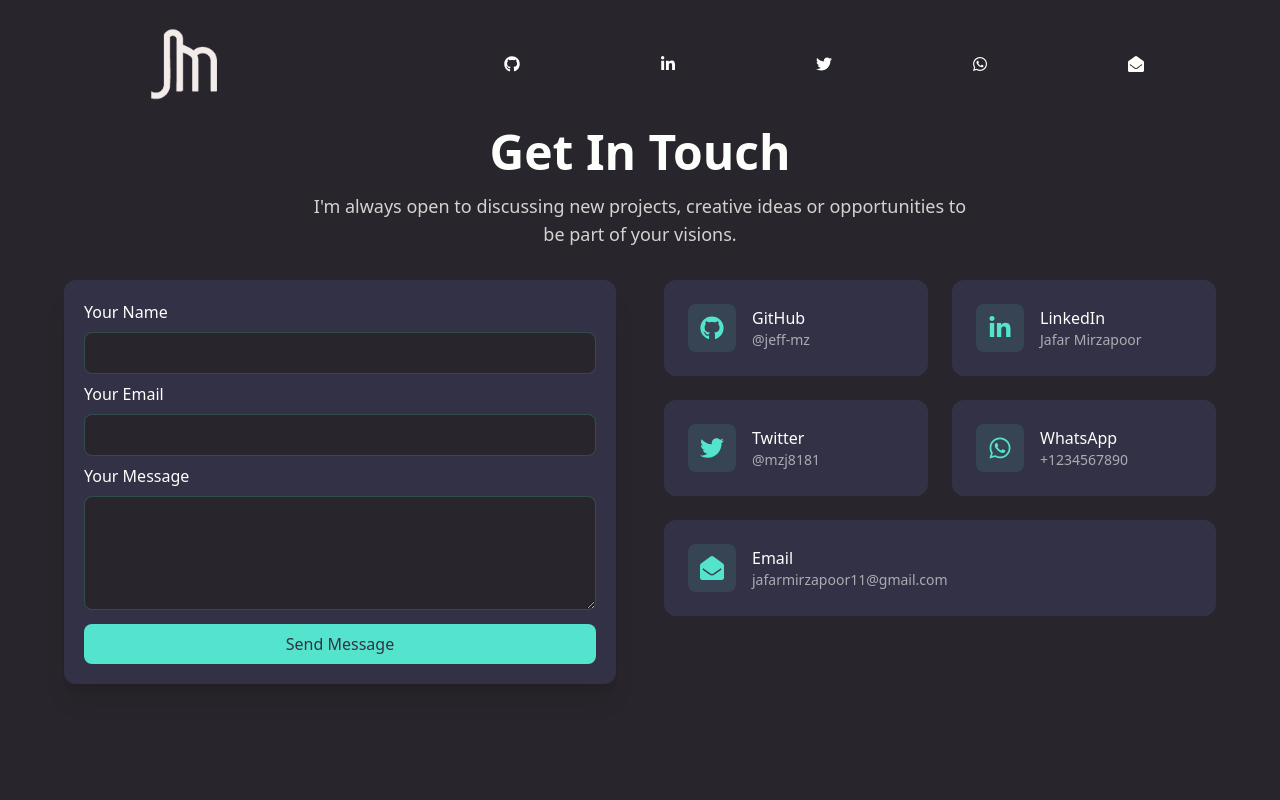
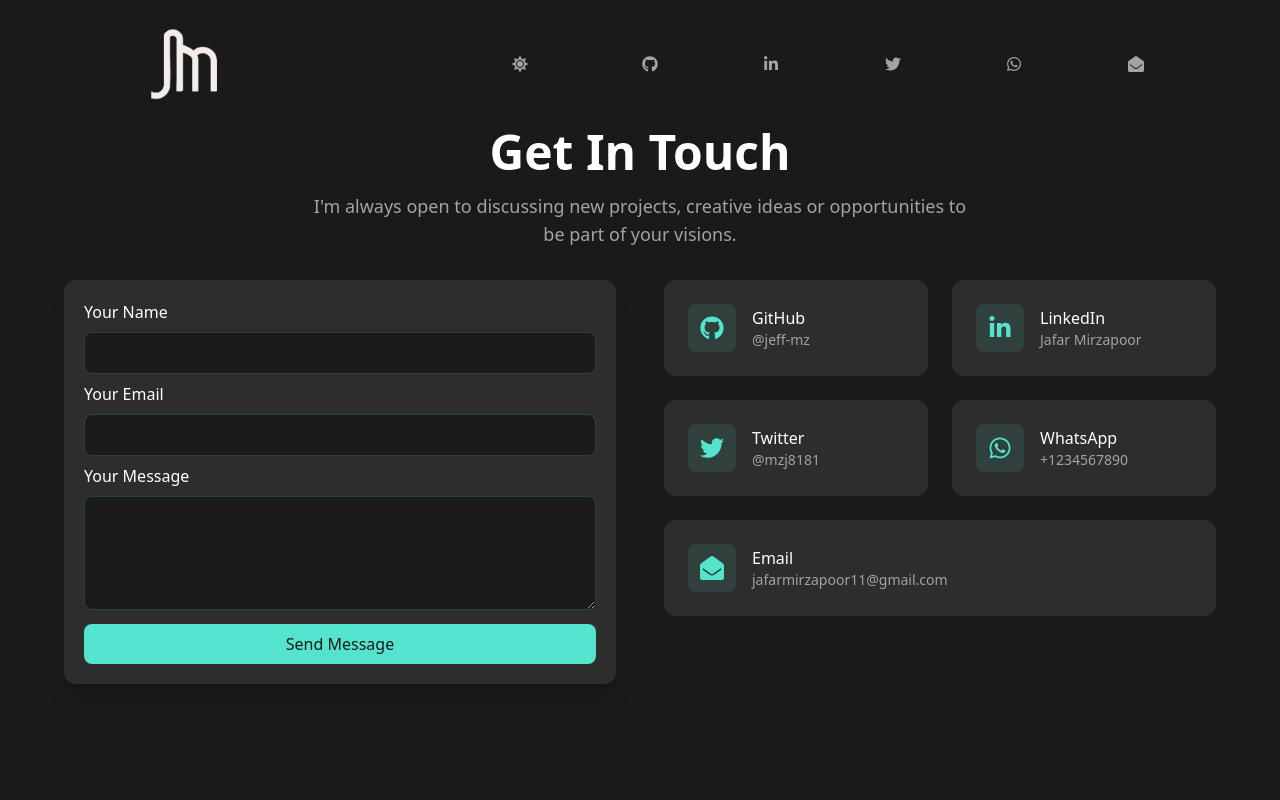
Before and after one commit to jeff-mz/react-simple-portfolio, a React (Vite) app: page /contact in a window 1280 px wide. Shown: the top 800 px of the page. Built offline with nearby package versions, Linux system fonts and the light colour scheme.

Commit message:
added theme switcher.

```diff
--- a/src/App.jsx
+++ b/src/App.jsx
@@ -1,4 +1,5 @@
 import { Route, Routes } from "react-router-dom";
+import { ThemeProvider } from "./context/ThemeContext";
 
 // components
 import About from "./components/About";
@@ -9,7 +10,8 @@ import Homepage from "./layout/Homepage";
 
 function App() {
   return (
-    <main className="bg-dark-primary w-full min-h-screen flex flex-col">
+    <ThemeProvider>
+      <main className="bg-light-primary dark:bg-dark-primary w-full min-h-screen flex flex-col transition-colors duration-200">
         <Homepage>
           <div className="flex-1">
             <Routes>
@@ -28,6 +30,7 @@ function App() {
           </div>
         </Homepage>
       </main>
+    </ThemeProvider>
   );
 }
 
--- a/src/components/About.jsx
+++ b/src/components/About.jsx
@@ -24,16 +24,16 @@ function About() {
 
       {/* hero text  */}
       <div className="w-full lg:w-1/2 md:ml-4">
-        <h1 className="font-bold text-4xl text-light text-left xl:text-7xl xl:mb-10">
+        <h1 className="font-bold text-4xl text-light-text dark:text-light text-left xl:text-7xl xl:mb-10">
           Hey there <span className="emoji">👋</span>
           <span className="block">
             my name is{" "}
-            <span className="underline decoration-wavy decoration-green-pale font-bold ">
+            <span className="underline decoration-wavy decoration-green-pale font-bold">
               Jafar
             </span>
           </span>
         </h1>
-        <p className="text-base text-left my-4 text-light md:max-lg:text-xl xl:text-3xl xl:leading-10">
+        <p className="text-base text-left my-4 text-light-text dark:text-light md:max-lg:text-xl xl:text-3xl xl:leading-10">
           I am a web designer and a front-end developer with passion of creating
           functional, responsive and accessible websites. I have experience in
           working with Wordpress and Shopify and of course Html and Css but I
--- a/src/components/Contact.jsx
+++ b/src/components/Contact.jsx
@@ -72,13 +72,13 @@ function Contact() {
 
   return (
     <section className="container mx-auto px-4 h-max" id="contact">
-      <div className="max-w-6xl mx-auto h-max ">
+      <div className="max-w-6xl mx-auto h-max">
         {/* Header */}
         <div className="text-center mb-8">
-          <h1 className="text-4xl md:text-5xl font-bold text-light mb-4">
+          <h1 className="text-4xl md:text-5xl font-bold text-light-text-primary dark:text-dark-text-primary mb-4">
             Get In Touch
           </h1>
-          <p className="text-light/80 text-lg max-w-2xl mx-auto">
+          <p className="text-light-text-secondary dark:text-dark-text-secondary text-lg max-w-2xl mx-auto">
             I&apos;m always open to discussing new projects, creative ideas or
             opportunities to be part of your visions.
           </p>
@@ -86,10 +86,13 @@ function Contact() {
 
         <div className="grid grid-cols-1 lg:grid-cols-2 gap-12">
           {/* Contact Form */}
-          <div className="bg-dark-secondary rounded-xl p-5 shadow-xl">
+          <div className="bg-light-secondary dark:bg-dark-secondary rounded-xl p-5 shadow-xl">
             <form onSubmit={handleSubmit} className="space-y-2">
               <div>
-                <label htmlFor="name" className="block text-light mb-2">
+                <label
+                  htmlFor="name"
+                  className="block text-light-text-primary dark:text-dark-text-primary mb-2"
+                >
                   Your Name
                 </label>
                 <input
@@ -98,12 +101,15 @@ function Contact() {
                   name="name"
                   value={formData.name}
                   onChange={handleChange}
-                  className="w-full px-4 py-2 bg-dark-primary border border-green-pale/20 rounded-lg text-light focus:outline-none focus:border-green-pale transition-colors"
+                  className="w-full px-4 py-2 bg-light-primary dark:bg-dark-primary border border-green-pale/20 rounded-lg text-light-text-primary dark:text-dark-text-primary focus:outline-none focus:border-green-pale transition-colors"
                   required
                 />
               </div>
               <div>
-                <label htmlFor="email" className="block text-light mb-2">
+                <label
+                  htmlFor="email"
+                  className="block text-light-text-primary dark:text-dark-text-primary mb-2"
+                >
                   Your Email
                 </label>
                 <input
@@ -112,12 +118,15 @@ function Contact() {
                   name="email"
                   value={formData.email}
                   onChange={handleChange}
-                  className="w-full px-4 py-2 bg-dark-primary border border-green-pale/20 rounded-lg text-light focus:outline-none focus:border-green-pale transition-colors"
+                  className="w-full px-4 py-2 bg-light-primary dark:bg-dark-primary border border-green-pale/20 rounded-lg text-light-text-primary dark:text-dark-text-primary focus:outline-none focus:border-green-pale transition-colors"
                   required
                 />
               </div>
               <div>
-                <label htmlFor="message" className="block text-light mb-2">
+                <label
+                  htmlFor="message"
+                  className="block text-light-text-primary dark:text-dark-text-primary mb-2"
+                >
                   Your Message
                 </label>
                 <textarea
@@ -126,13 +135,13 @@ function Contact() {
                   value={formData.message}
                   onChange={handleChange}
                   rows="4"
-                  className="w-full px-4 py-2 bg-dark-primary border border-green-pale/20 rounded-lg text-light focus:outline-none focus:border-green-pale transition-colors"
+                  className="w-full px-4 py-2 bg-light-primary dark:bg-dark-primary border border-green-pale/20 rounded-lg text-light-text-primary dark:text-dark-text-primary focus:outline-none focus:border-green-pale transition-colors"
                   required
                 ></textarea>
               </div>
               <button
                 type="submit"
-                className="w-full py-2 bg-green-pale text-dark-secondary font-medium rounded-lg hover:bg-green-light transition-colors duration-300"
+                className="w-full py-2 bg-green-pale text-dark-primary font-medium rounded-lg hover:bg-green-light transition-colors duration-300"
               >
                 Send Message
               </button>
@@ -147,7 +156,7 @@ function Contact() {
                 href={contact.link}
                 target="_blank"
                 rel="noreferrer"
-                className={`group bg-dark-secondary rounded-xl p-6 transition-all duration-300 hover:-translate-y-1 ${
+                className={`group bg-light-secondary dark:bg-dark-secondary rounded-xl p-6 transition-all duration-300 hover:-translate-y-1 ${
                   contact.isFullWidth ? "md:col-span-2" : ""
                 }`}
               >
@@ -156,8 +165,12 @@ function Contact() {
                     <contact.icon className="text-2xl text-green-pale" />
                   </div>
                   <div>
-                    <h3 className="text-light font-medium">{contact.title}</h3>
-                    <p className="text-light/60 text-sm">{contact.text}</p>
+                    <h3 className="text-light-text-primary dark:text-dark-text-primary font-medium">
+                      {contact.title}
+                    </h3>
+                    <p className="text-light-text-secondary dark:text-dark-text-secondary text-sm">
+                      {contact.text}
+                    </p>
                   </div>
                 </div>
               </a>
--- a/src/components/SkillCard.jsx
+++ b/src/components/SkillCard.jsx
@@ -18,7 +18,7 @@ function SkillCard() {
           return (
             <div
               key={skill.id}
-              className="group bg-dark-secondary rounded-xl p-6 transition-all duration-300 hover:shadow-xl  hover:-translate-y-1 mx-3"
+              className="group bg-light-secondary dark:bg-dark-secondary rounded-xl p-6 transition-all duration-300 hover:shadow-xl hover:-translate-y-1 mx-3"
             >
               {/* Header with Icon and Title */}
               <div className="flex items-center gap-4 mb-2">
@@ -30,7 +30,7 @@ function SkillCard() {
                   />
                 </div>
                 <div>
-                  <h2 className="text-xl font-bold text-light">
+                  <h2 className="text-xl font-bold text-light-text-primary dark:text-dark-text-primary">
                     {skill.title}
                   </h2>
                   <span className="text-sm font-medium text-green-pale">
@@ -40,7 +40,7 @@ function SkillCard() {
               </div>
 
               {/* Description */}
-              <p className="text-gray-300 text-sm leading-relaxed">
+              <p className="text-light-text-secondary dark:text-dark-text-secondary text-sm leading-relaxed">
                 {skill.desc}
               </p>
             </div>
--- /dev/null
+++ b/src/context/ThemeContext.jsx
@@ -0,0 +1,34 @@
+/* eslint-disable react/prop-types */
+import { createContext, useContext, useState, useEffect } from "react";
+
+const ThemeContext = createContext();
+
+export const ThemeProvider = ({ children }) => {
+  const [isDarkMode, setIsDarkMode] = useState(() => {
+    const savedTheme = localStorage.getItem("theme");
+    return savedTheme ? savedTheme === "dark" : true;
+  });
+
+  useEffect(() => {
+    localStorage.setItem("theme", isDarkMode ? "dark" : "light");
+    document.documentElement.classList.toggle("dark", isDarkMode);
+  }, [isDarkMode]);
+
+  const toggleTheme = () => {
+    setIsDarkMode(!isDarkMode);
+  };
+
+  return (
+    <ThemeContext.Provider value={{ isDarkMode, toggleTheme }}>
+      {children}
+    </ThemeContext.Provider>
+  );
+};
+
+export const useTheme = () => {
+  const context = useContext(ThemeContext);
+  if (!context) {
+    throw new Error("useTheme must be used within a ThemeProvider");
+  }
+  return context;
+};
--- a/src/layout/Footer.jsx
+++ b/src/layout/Footer.jsx
@@ -2,7 +2,7 @@ import { Link } from "react-router-dom";
 function Footer() {
   return (
     <footer className="w-full h-16 mx-auto px-2">
-      <ul className=" w-full mx-auto flex flex-wrap items-center justify-evenly mt-3 text-sm font-medium text-gray-200">
+      <ul className=" w-full mx-auto flex flex-wrap items-center justify-evenly mt-3 text-sm font-medium text-light-text-secondary  dark:text-dark-text-secondary">
         <li>
           <Link
             to="/"
--- a/src/layout/Header.jsx
+++ b/src/layout/Header.jsx
@@ -5,17 +5,36 @@ import {
   FaGithub,
   FaEnvelopeOpen,
   FaTwitter,
+  FaSun,
+  FaMoon,
 } from "react-icons/fa";
+import { useTheme } from "../context/ThemeContext";
+
 function Header() {
+  const { isDarkMode, toggleTheme } = useTheme();
+
   return (
-    <header className=" container mx-auto flex justify-around py-4 items-center ">
+    <header className="container mx-auto flex justify-around py-4 items-center">
       <img
         src={logo}
-        className=" w-16 h-16 md:w-20 md:h-20 xl:w-24 xl:h-24"
+        className="w-16 h-16 md:w-20 md:h-20 xl:w-24 xl:h-24"
         alt="my logo created with j and m letters"
       />
 
-      <ul className="flex justify-between w-1/2">
+      <ul className="flex justify-between w-1/2 items-center">
+        <li>
+          <button
+            onClick={toggleTheme}
+            className="p-2 rounded-full hover:bg-gray-200 dark:hover:bg-gray-700 transition-colors"
+            aria-label="Toggle theme"
+          >
+            {isDarkMode ? (
+              <FaSun className="text-dark-text-secondary desktop:text-3xl" />
+            ) : (
+              <FaMoon className="text-light-text-secondary desktop:text-3xl" />
+            )}
+          </button>
+        </li>
         <li>
           <a
             href="https://github.com/jeff-mz"
@@ -23,7 +42,7 @@ function Header() {
             className="no-underline"
             rel="noreferrer"
           >
-            <FaGithub className="text-light hover:text-green-light desktop:text-3xl" />
+            <FaGithub className="text-light-text-secondary  dark:text-dark-text-secondary hover:text-green-light desktop:text-3xl" />
           </a>
         </li>
         <li>
@@ -33,7 +52,7 @@ function Header() {
             className="no-underline"
             rel="noreferrer"
           >
-            <FaLinkedinIn className="text-light hover:text-green-light  desktop:text-3xl" />
+            <FaLinkedinIn className="text-light-text-secondary  dark:text-dark-text-secondary hover:text-green-light desktop:text-3xl" />
           </a>
         </li>
         <li>
@@ -43,7 +62,7 @@ function Header() {
             className="no-underline"
             rel="noreferrer"
           >
-            <FaTwitter className="text-light hover:text-green-light  desktop:text-3xl" />
+            <FaTwitter className="text-light-text-secondary  dark:text-dark-text-secondary hover:text-green-light desktop:text-3xl" />
           </a>
         </li>
         <li>
@@ -53,7 +72,7 @@ function Header() {
             className="no-underline"
             rel="noreferrer"
           >
-            <FaWhatsapp className="text-light hover:text-green-light  desktop:text-3xl" />
+            <FaWhatsapp className="text-light-text-secondary  dark:text-dark-text-secondary hover:text-green-light desktop:text-3xl" />
           </a>
         </li>
         <li>
@@ -63,11 +82,12 @@ function Header() {
             className="no-underline"
             rel="noreferrer"
           >
-            <FaEnvelopeOpen className="text-light hover:text-green-light  desktop:text-3xl" />
+            <FaEnvelopeOpen className="text-light-text-secondary  dark:text-dark-text-secondary hover:text-green-light desktop:text-3xl" />
           </a>
         </li>
       </ul>
     </header>
   );
 }
+
 export default Header;
--- a/tailwind.config.js
+++ b/tailwind.config.js
@@ -1,6 +1,7 @@
 /** @type {import('tailwindcss').Config} */
 export default {
   content: ["./index.html", "./src/**/*.{js,ts,jsx,tsx}"],
+  darkMode: "class",
   theme: {
     extend: {
       screens: {
@@ -11,18 +12,51 @@ export default {
       },
       colors: {
         dark: {
-          primary: "#29252C",
-          secondary: "#333146",
+          primary: "#1a1a1a",
+          secondary: "#2d2d2d",
+          text: {
+            primary: "#ffffff",
+            secondary: "#a3a3a3",
+          },
         },
-        light: "#fcfffb",
+        light: {
+          primary: "#ffffff",
+          secondary: "#f3f4f6",
+          text: {
+            primary: "#1f2937",
+            secondary: "#4b5563",
+          },
+        },
         green: {
           light: "#6ee89e",
           pale: "#54e4ce",
+          dark: "#2ecc71",
         },
         blue: {
           dark: "#212A3E",
           light: "#394867",
         },
+        gray: {
+          50: "#f9fafb",
+          100: "#f3f4f6",
+          200: "#e5e7eb",
+          300: "#d1d5db",
+          400: "#9ca3af",
+          500: "#6b7280",
+          600: "#4b5563",
+          700: "#374151",
+          800: "#1f2937",
+          900: "#111827",
+        },
+      },
+      backgroundColor: {
+        "form-input": "var(--form-input-bg)",
+      },
+      textColor: {
+        "form-input": "var(--form-input-text)",
+      },
+      borderColor: {
+        "form-input": "var(--form-input-border)",
       },
     },
   },
```
Also changed, not shown: src/components/ProjectCard.jsx (+9 -5 lines). Lines whose indentation alone changed are shown as unchanged.
